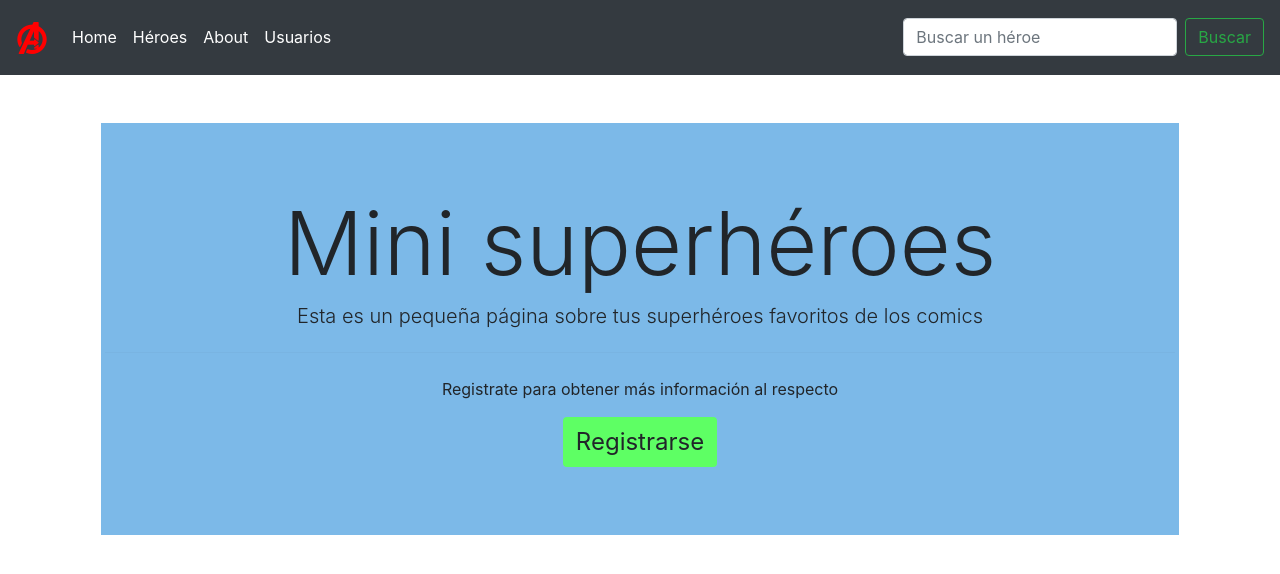
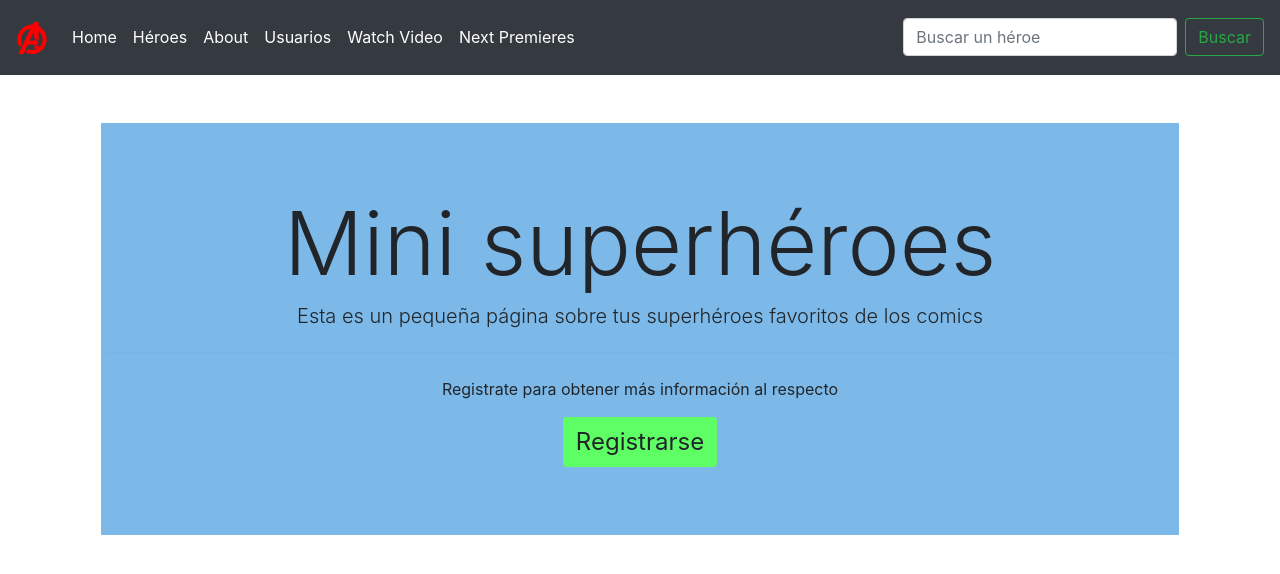
Before and after one commit to JulioGonzalez00/Mini-SuperHeroes, an Angular app in the folder Proyecto_Heroes_Primera_Parte/: page /home in a window 1280 px wide. Shown: the top 574 px of the page. Built offline with nearby package versions, Linux system fonts and the light colour scheme.

Commit message:
arreglos del merge

```diff
--- a/Proyecto_Heroes_Primera_Parte/src/app/app-routing.module.ts
+++ b/Proyecto_Heroes_Primera_Parte/src/app/app-routing.module.ts
@@ -6,6 +6,8 @@ import { HomeComponent } from './home/home.component';
 import { SearchComponent } from './search/search.component';
 import { UnheroeComponent } from './unheroe/unheroe.component';
 import { ListadoComponent } from './usuarios/listado/listado.component';
+import { VideoComponent } from './video/video.component';
+import { ExtraComponent } from './extra/extra.component';
 
 const routes: Routes = [
   {path: 'home', component: HomeComponent},
@@ -15,6 +17,8 @@ const routes: Routes = [
   {path: 'heroe/:id', component: UnheroeComponent},
   {path: 'buscador/:nombreH', component: SearchComponent},
   {path: 'listado', component: ListadoComponent},
+  {path: 'video', component: VideoComponent},
+  {path: 'extra', component: ExtraComponent},
   {path: '**', pathMatch: 'full', redirectTo: 'home'}
 ];
 
--- a/Proyecto_Heroes_Primera_Parte/src/app/navbar/navbar.component.html
+++ b/Proyecto_Heroes_Primera_Parte/src/app/navbar/navbar.component.html
@@ -1,6 +1,7 @@
 <nav class="navbar navbar-expand-lg navbar-dark bg-dark pt-3 pb-3">
   <a class="navbar-brand" href="#"><img src="../../assets/imagenes/A-64.png" alt=""></a>
-  <button class="navbar-toggler" type="button" data-toggle="collapse" data-target="#navbarSupportedContent" aria-controls="navbarSupportedContent" aria-expanded="false" aria-label="Toggle navigation">
+  <button class="navbar-toggler" type="button" data-toggle="collapse" data-target="#navbarSupportedContent"
+    aria-controls="navbarSupportedContent" aria-expanded="false" aria-label="Toggle navigation">
     <span class="navbar-toggler-icon"></span>
   </button>
 
@@ -18,6 +19,12 @@
       <li class="nav-item">
         <a class="nav-link active" routerLinkActive="active" routerLink="/listado">Usuarios</a>
       </li>
+      <li>
+      <a class="nav-link active" routerLinkActive="active" routerLink="/video">Watch Video</a>
+      </li>
+      <li class="nav-item">
+        <a class="nav-link active" routerLinkActive="active" routerLink="/extra">Next Premieres</a>
+      </li>
     </ul>
     <!-- <form class="form-inline my-2 my-lg-0">
       <input class="form-control mr-sm-2" type="search" placeholder="Search" aria-label="Search">
@@ -25,8 +32,10 @@
     </form> -->
 
     <form class="form-inline my-2 my-lg-0 justify-content-center">
-      <input class="form-control mr-sm-2" type="search" placeholder="Buscar un héroe" #buscarTexto (keyup.enter)="buscarUnHeroe(buscarTexto.value)" aria-label="Search">
-      <button class="btn btn-outline-success my-2 my-sm-0" type="submit" (click)="buscarUnHeroe(buscarTexto.value)">Buscar</button>
+      <input class="form-control mr-sm-2" type="search" placeholder="Buscar un héroe" #buscarTexto
+        (keyup.enter)="buscarUnHeroe(buscarTexto.value)" aria-label="Search">
+      <button class="btn btn-outline-success my-2 my-sm-0" type="submit"
+        (click)="buscarUnHeroe(buscarTexto.value)">Buscar</button>
     </form>
   </div>
 </nav>
```
Also changed, not shown: Proyecto_Heroes_Primera_Parte/src/app/app.module.ts (+7 -1 lines).
